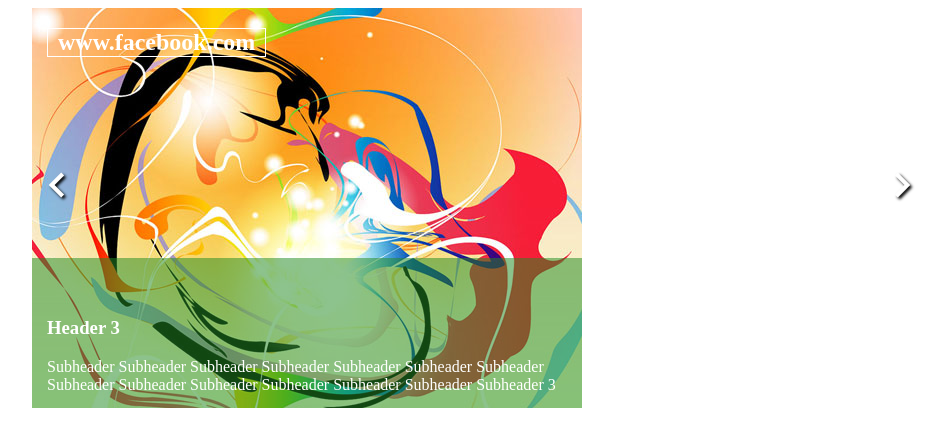
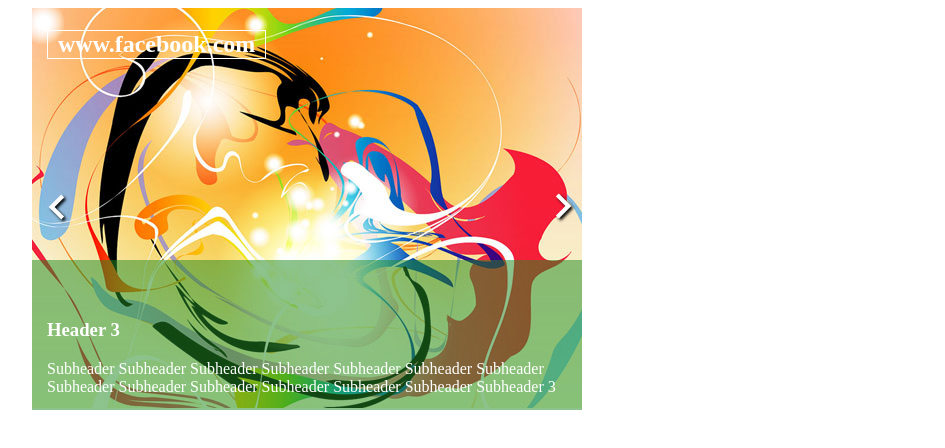
Before and after one commit to ElenaSchem/FE47-homework-shchemeliova, a plain HTML site: page slider/index.html in a window 1280 px wide. Shown: the whole page, without its empty margins (333-1278 px from the left). Drawn offline with Linux system fonts and the light colour scheme.

Commit message:
fix: css in slider

```diff
--- a/slider/index.html
+++ b/slider/index.html
@@ -27,8 +27,7 @@
         #before, #next {
             /* border: 1px solid black; */
             width: 50px;
-            position: absolute;
-            top: 160px;
+            position: relative;
             cursor: pointer;
         }
 
@@ -43,14 +42,19 @@
             color: cyan;
         }
 
+        #before {
+            top: -230px;
+        }
+
         #next {
-            right: 20px;
+            top: -285px;
+            right: -506px;
         }
 
         article {
             height: 150px;
             background: rgba(34, 139, 34, 0.514);
-            transform: translateY(-174px);
+            transform: translateY(-280px);
             color: white;
         }
 
```
